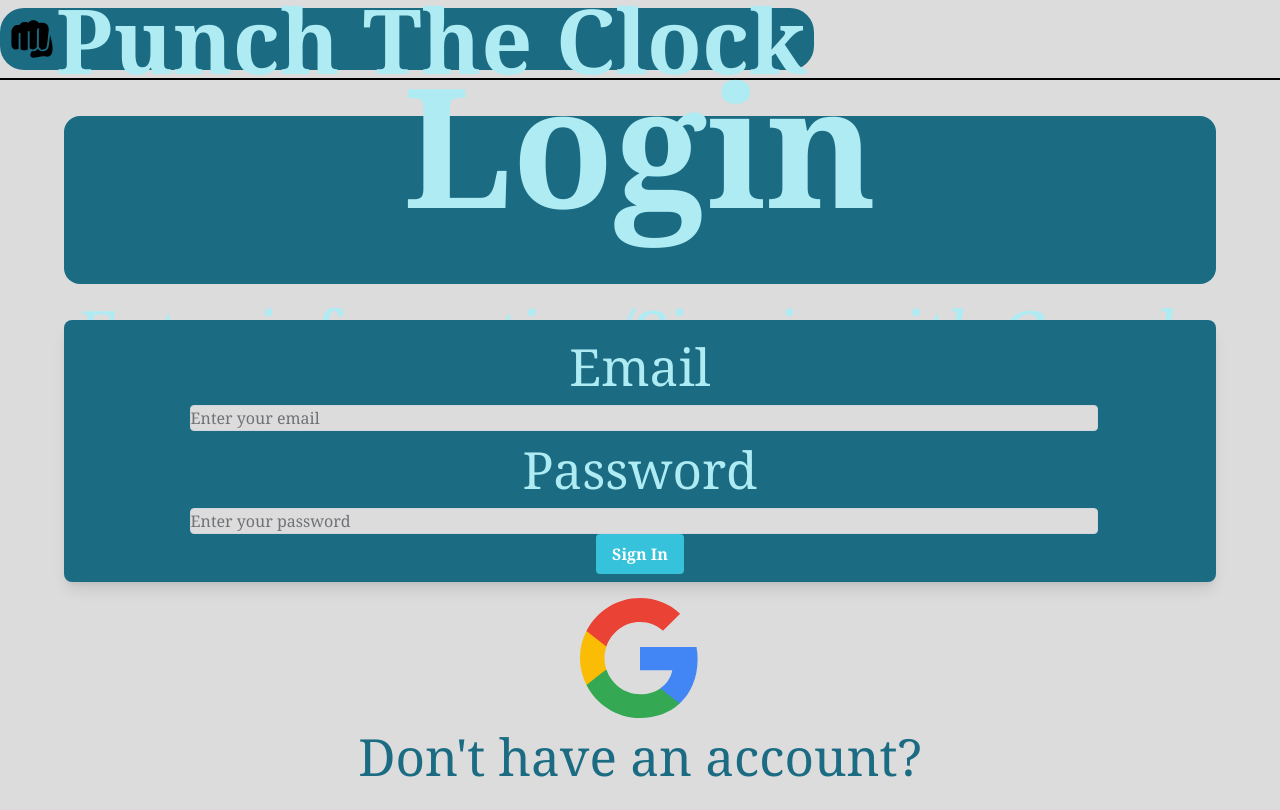
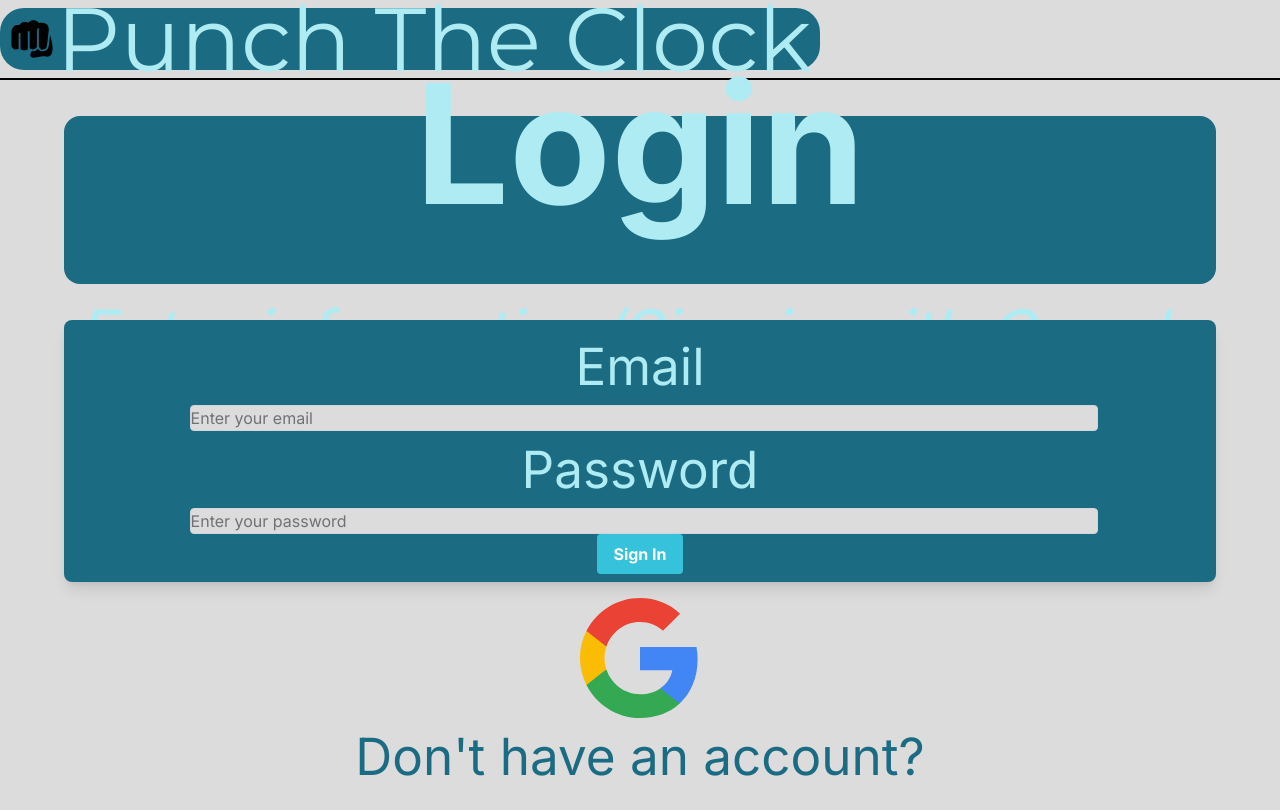
Before and after one commit to orionsView/Self_Employment_Tracker, a React (Vite) app in the folder self-employment-tracker-frontend/: page / in a window 1280 px wide. Built offline with nearby package versions, Linux system fonts and the light colour scheme; no server answers.

Commit message:
changed font styles

```diff
--- a/self-employment-tracker-frontend/src/components/NavBar.tsx
+++ b/self-employment-tracker-frontend/src/components/NavBar.tsx
@@ -6,7 +6,7 @@ function NavBar({ showMenu = true }: { showMenu?: boolean }) {
             <div className="flex justify-between items-center w-[100%] h-[10%] border-b-2">
                 <a href="/menu" className="flex flex-row items-center bg-mainColor rounded-3xl p-2 h-[80%]" >
                     <img className="w-12" src={FistLogo} alt="fist" />
-                    <p className="text-[7vw] font-bold text-tertiaryColor">Punch The Clock</p>
+                    <p className="text-[7vw] text-tertiaryColor header-font">Punch The Clock</p>
                 </a>
 
                 {showMenu && <a href="/menu"><img className="w-16 bg-mainColor rounded-xl h-[80%] p-2" src={MenuLogo} alt="menu" /></a>}
--- a/self-employment-tracker-frontend/src/index.css
+++ b/self-employment-tracker-frontend/src/index.css
@@ -1,3 +1,5 @@
+@import url("https://fonts.googleapis.com/css2?family=Inter:wght@100..900&display=swap");
+@import url("https://fonts.googleapis.com/css2?family=Montserrat:wght@300;400;500;600;700&display=swap");
 @import "tailwindcss";
 
 /* Light theme */
@@ -8,12 +10,22 @@
     --color-mainColor: #1b6c83;
     --color-secondaryColor: #36c2da;
     --color-tertiaryColor: #aeebf3;
+
+
+    --font-inter: "Inter", sans-serif;
+    --font-montserrat: "Montserrat", sans-serif;
 }
 
 
 
 * {
-    @apply font-serif;
+    font-family: var(--font-inter);
+
+}
+
+.header-font {
+    font-family: var(--font-montserrat);
+
 }
 
 #root {
```
